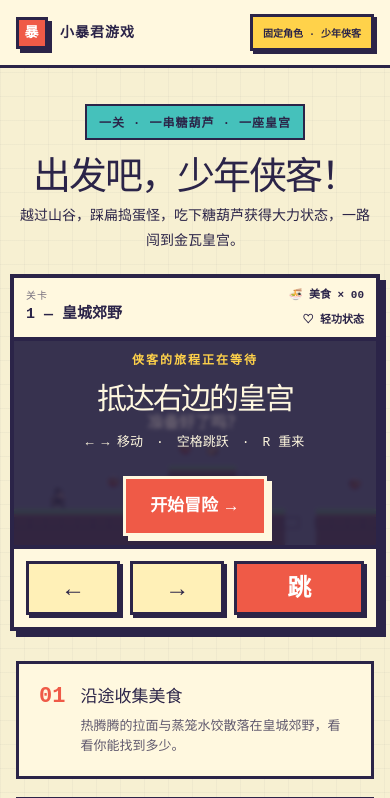
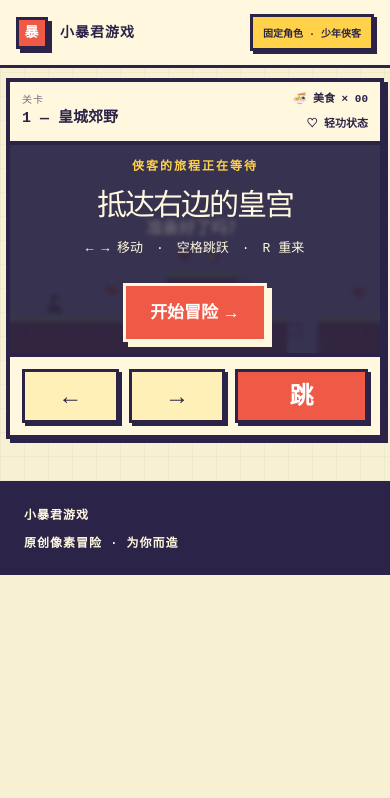
Before and after one commit to codextests2/pixel-quest-adventure, a Next.js app: page / in a window 390 px wide. Shown: the top 798 px of the page. Built offline with nearby package versions, Linux system fonts and the light colour scheme.

Commit message:
Remove promo sections and enlarge game canvas

```diff
--- a/app/globals.css
+++ b/app/globals.css
@@ -11,11 +11,7 @@ button,label { -webkit-tap-highlight-color:transparent; }
 .brand { display:flex; align-items:center; gap:12px; font:900 18px/1 monospace; letter-spacing:1px; }
 .brandDot { display:grid; place-items:center; width:38px; height:38px; background:var(--red); color:white; border:3px solid var(--ink); box-shadow:4px 4px 0 var(--ink); }
 .fixedHero { background:var(--yellow); border:3px solid var(--ink); padding:10px 16px; font:800 13px monospace; box-shadow:4px 4px 0 var(--ink); }
-.hero { max-width:1200px; margin:0 auto; padding:48px 24px 30px; text-align:center; }
-.eyebrow { display:inline-block; padding:7px 12px; background:var(--teal); border:2px solid var(--ink); font:800 12px monospace; letter-spacing:1px; text-transform:uppercase; }
-h1 { margin:17px 0 8px; font-size:clamp(38px,6vw,72px); line-height:1; letter-spacing:-3px; }
-.hero p { max-width:630px; margin:0 auto; font-size:17px; line-height:1.75; }
-.gameShell { width:min(1120px,calc(100% - 32px)); margin:0 auto; background:#fff8df; border:4px solid var(--ink); box-shadow:10px 10px 0 var(--ink); }
+.gameShell { width:min(1560px,calc(100% - 24px)); margin:20px auto 42px; background:#fff8df; border:4px solid var(--ink); box-shadow:10px 10px 0 var(--ink); }
 .hud { height:64px; display:flex; justify-content:space-between; align-items:center; gap:20px; padding:0 22px; border-bottom:4px solid var(--ink); font-family:monospace; }
 .hudLabel { display:block; font-size:10px; opacity:.65; text-transform:uppercase; letter-spacing:1px; }
 .hud strong { font-size:15px; }
@@ -31,18 +27,12 @@ canvas { display:block; width:100%; height:auto; image-rendering:pixelated; }
 .mobileControls { display:none; padding:12px; gap:10px; border-top:4px solid var(--ink); }
 .mobileControls button { flex:1; min-height:54px; color:var(--ink); background:#fff0b7; border:3px solid var(--ink); font-size:24px; font-weight:900; box-shadow:3px 3px 0 var(--ink); touch-action:none; }
 .mobileControls .jumpButton { background:var(--red); color:white; flex:1.4; }
-.tips { width:min(1120px,calc(100% - 32px)); margin:46px auto 60px; display:grid; grid-template-columns:repeat(3,1fr); gap:18px; }
-.tips article { display:flex; gap:15px; background:#fff8df; border:3px solid var(--ink); padding:20px; }
-.tips article>span { color:var(--red); font:900 22px monospace; }
-.tips h3 { margin:0 0 7px; font-size:17px; }
-.tips p { margin:0; font-size:13px; line-height:1.55; opacity:.75; }
 footer { display:flex; justify-content:space-between; padding:24px max(24px,calc((100vw - 1200px)/2)); background:var(--ink); color:#fff8df; font:bold 12px monospace; letter-spacing:1px; }
 @media(max-width:720px) {
   .topbar { height:68px; padding:0 16px; }
   .brand { font-size:14px; }.brandDot { width:32px;height:32px;}.fixedHero { padding:8px 10px; font-size:10px; box-shadow:3px 3px 0 var(--ink); }
-  .hero { padding:36px 18px 22px; }.hero p { font-size:14px; } h1 { letter-spacing:-2px; }
-  .gameShell { width:calc(100% - 20px); box-shadow:6px 6px 0 var(--ink); }
+  .gameShell { width:calc(100% - 12px); margin-top:10px; box-shadow:4px 4px 0 var(--ink); }
   .hud { height:auto; min-height:62px; padding:9px 12px; }.hudStats { gap:8px; flex-direction:column; font-size:11px; text-align:right; }
-  .mobileControls { display:flex; }.tips { grid-template-columns:1fr; margin-top:30px; }
+  .mobileControls { display:flex; }
   footer { gap:10px; flex-direction:column; }
 }
--- a/app/page.tsx
+++ b/app/page.tsx
@@ -197,12 +197,6 @@ export default function Home() {
         <div className="fixedHero">固定角色 · 少年侠客</div>
       </header>
 
-      <section className="hero">
-        <div className="eyebrow">一关 · 一串糖葫芦 · 一座皇宫</div>
-        <h1>出发吧，少年侠客！</h1>
-        <p>越过山谷，踩扁捣蛋怪，吃下糖葫芦获得大力状态，一路闯到金瓦皇宫。</p>
-      </section>
-
       <section className="gameShell">
         <div className="hud">
           <div><span className="hudLabel">关卡</span><strong>1 — 皇城郊野</strong></div>
@@ -226,11 +220,6 @@ export default function Home() {
         </div>
       </section>
 
-      <section className="tips">
-        <article><span>01</span><div><h3>沿途收集美食</h3><p>热腾腾的拉面与蒸笼水饺散落在皇城郊野，看看你能找到多少。</p></div></article>
-        <article><span>02</span><div><h3>糖葫芦大力状态</h3><p>碰到闪亮糖葫芦，体型和抗打能力都会提升。</p></div></article>
-        <article><span>03</span><div><h3>目标：金瓦皇宫</h3><p>一路向右，安全穿过皇城郊野就是胜利。</p></div></article>
-      </section>
       <footer><span>小暴君游戏</span><span>原创像素冒险 · 为你而造</span></footer>
     </main>
   );
```
